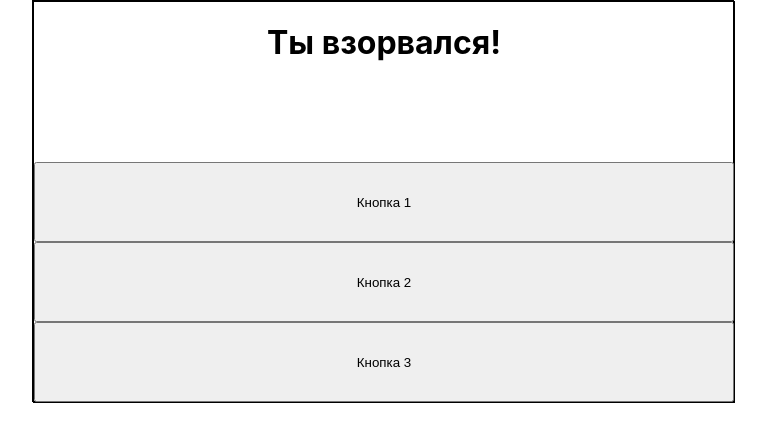
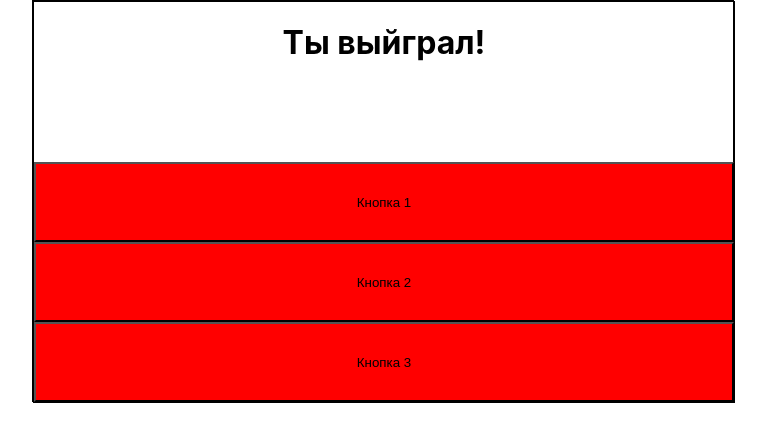
Before and after one commit to Wooldik/Boom, a React (Create React App) app in the folder boom/: page / in a window 1280 px wide. Shown: the top 442 px of the page, without its empty margins (257-1023 px from the left). Built offline with nearby package versions, Linux system fonts and the light colour scheme.

Commit message:
added funtion randomBoomb

```diff
--- a/boom/src/App.js
+++ b/boom/src/App.js
@@ -7,13 +7,16 @@ export default class App extends Component {
 		super(props);
 
 		this.state = {
-			onBoom: 'red',
-			btn1: 0,
-			btn2: 0,
-			btn3: 0,
+			winBtn: null,
+			btn: 'btn',
+			onBoom: 'Ты выйграл!',
+			btn1: null,
+			btn2: null,
+			btn3: null,
 		}
 
 	}
+
 	randomBoomb = () => {
 		const btnAll = document.getElementsByClassName('btn');
 		let arrBtnAll = Array.from(btnAll);
@@ -21,18 +24,24 @@ export default class App extends Component {
 
 
 		this.setState({
-			onBoom: this.state.onBoom === 'red' ? 'green' : 'red',
-			btn1: this.state.btn1 === arrBtnAll[randomButton]
+			winBtn: arrBtnAll[randomButton],
+			btn1: arrBtnAll[randomButton] === arrBtnAll[0] ? 1 : 0,
+			btn2: arrBtnAll[randomButton] === arrBtnAll[1] ? 1 : 0,
+			btn3: arrBtnAll[randomButton] === arrBtnAll[2] ? 1 : 0,
+			onBoom: this.state.btn1 === 'green' ? 'Ты выйграл!' : 'Ты взорвался!',
+
 		})
+		console.log(this.state.winBtn);
 	}
+
 
 	render() {
 
 		return (<div>
-			<h1 className='text'>{this.state.onBoom === 'red' ? 'Ты взорвался!' : 'Ты выйграл!'}</h1>
-			<button className='btn' onClick={this.randomBoomb}>Кнопка 1</button>
-			<button className='btn' onClick={this.randomBoomb}>Кнопка 2</button>
-			<button className='btn' onClick={this.randomBoomb}>Кнопка 3</button>
+			<h1 className='text'>{this.state.onBoom}</h1>
+			<button className={(this.state.btn1 ? 'green' : 'red') + ' ' + this.state.btn} onClick={this.randomBoomb}>Кнопка 1</button>
+			<button className={(this.state.btn2 ? 'green' : 'red') + ' ' + this.state.btn} onClick={this.randomBoomb}>Кнопка 2</button>
+			<button className={(this.state.btn3 ? 'green' : 'red') + ' ' + this.state.btn} onClick={this.randomBoomb}>Кнопка 3</button>
 		</div>
 		);
 	}
```
